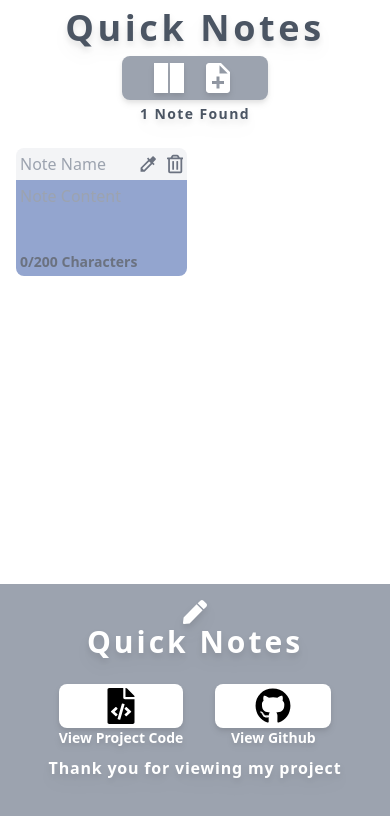
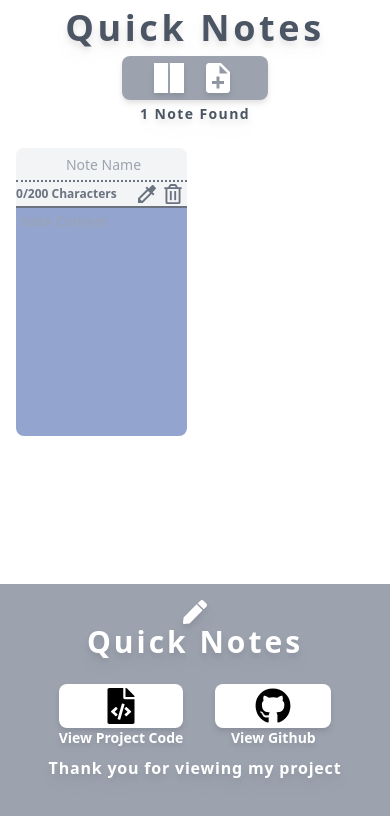
Before and after one commit to csutrick/Quick-Note, a React (Create React App) app: page / in a window 390 px wide. Both pictures are taken after a click on the button 218 px from the left and 78 px from the top of the page. Shown: the top 816 px of the page. Built offline with nearby package versions, Linux system fonts and the light colour scheme.

Commit message:
Added styles, made notes responsive

```diff
--- a/src/App.js
+++ b/src/App.js
@@ -23,8 +23,8 @@ function App() {
       {/* Note Container */}
       <div className='w-full flex flex-col justify-center items-center'>
         {allNotes.length === 0 ? ( // If theres notes or not
-            <div className=''>
-              <p className='bg-blue-300 text-2xl font-bold'>No Notes</p>
+            <div className='h-40 flex flex-col justify-center items-center'>
+              <p className='text-2xl font-bold'>No Notes Found</p>
             </div>
           ) : (
             <div className={`w-full grid ${columnNumber} grid-flow-row auto-rows-auto gap-4 p-4`}>
--- a/src/components/Note/ColorSwatches.js
+++ b/src/components/Note/ColorSwatches.js
@@ -11,14 +11,14 @@ const ColorSwatches = ({ handleColorButton, noteColor, setNoteColor }) => {
     }
 
     return (
-        <div className='relative bg-gray-100 flex flex-col justify-center items-center min-h-32 rounded-lg p-2'>
+        <div className='relative bg-gray-100 flex flex-col justify-center items-center h-72 sm:h-60 md:h-52 lg:h-36 rounded-lg p-2'>
             <h2 className='underline text-gray-500 text-xl font-bold'>Select Color:</h2>
             {/* Color swatches */}
             <div className='flex flex-row flex-wrap justify-evenly'>
                 {colorHexCodes.map((hexCode, index) => (
                     <div key={index} onClick={() => swatchClick(hexCode)}
                     className={`h-8 w-8 mx-2 my-1 rounded-md ${noteColor === hexCode ? 'border-gray-500 border-4 active:border-0' : ''}
-                    hover:scale-105 active:scale-110 transition-all duration-100 ease-in-out`}
+                    hover:scale-105 active:scale-110 drop-shadow-md hover:drop-shadow-lg transition-all duration-100 ease-in-out`}
                     style={{ backgroundColor: hexCode }}>
                     </div>
                 ))}
--- a/src/components/Note/characterCounter.js
+++ b/src/components/Note/characterCounter.js
@@ -1,12 +1,12 @@
 import React from "react";
 
-const CharacterCounter = ({ noteContent }) => {
+const CharacterCounter = ({ noteContent, noteColor }) => {
     const characterCount = noteContent.length;
     const textColor = characterCount >= 200 ? 'text-red-500' : 'text-gray-500';
 
     return (
-        <div className='absolute bottom-0 left-0 flex flex-row flex-nowrap items-center justify-center'>
-            <p className={`font-bold text-sm pb-1 pl-1 ${textColor}`}>
+        <div className='flex ml-0 lg:mr-1 flex-row flex-nowrap items-center justify-center'>
+            <p className={`font-bold text-xs whitespace-nowrap ${textColor}`}>
                 {characterCount}/200 Characters
             </p>
         </div>
--- a/src/components/Note/index.js
+++ b/src/components/Note/index.js
@@ -73,25 +73,29 @@ const Note = ({ note, setAllNotes }) => {
         <div className=''>
             {!isColorPickerOpen ? (
                 // Actual User Note
-                <div className='relative flex flex-col h-32'>
+                <div className='flex flex-col h-72 sm:h-60 md:h-52 lg:h-36'>
                     {/* NOTE title */}
-                    <div className='w-full flex flex-row flex-nowrap items-center rounded-t-lg bg-gray-100'>
+                    <div className='w-full flex flex-row flex-wrap lg:flex-nowrap items-center rounded-t-lg bg-gray-100
+                    border-b-2 border-gray-500'>
                         <input type="text" placeholder="Note Name"
                         value={noteTitle} onChange={handleTitleChange}
-                        className='w-full h-8 rounded-tl-lg pl-1 bg-transparent outline-none'/>
-                        <IoMdColorFilter onClick={handleColorButton}
-                        className='mx-1 text-3xl text-gray-500 hover:text-black hover:scale-110 active:scale-125
-                        transition-all duration-150 ease-in-out'/>
-                        <FaRegTrashAlt onClick={handleDeleteButton}
-                        className='mx-1 text-2xl text-gray-500 hover:text-red-500 hover:scale-110 active:scale-125
-                        transition-all duration-150 ease-in-out'/>
+                        className='w-full h-8 rounded-tl-lg pl-1 bg-transparent text-sm sm:text-base outline-none justify-self-start text-center lg:text-left'/>
+                        <div className='w-full lg:w-min flex flex-row flex-nowrap items-center justify-between border-dotted border-gray-500 border-t-2 lg:border-t-0'>
+                            <CharacterCounter noteContent={noteContent}/>
+                            <div className='flex flex-row items-center justify-center flex-nowrap mr-1'>
+                                <IoMdColorFilter onClick={handleColorButton}
+                                className='mr-0 sm:mr-1 text-2xl sm:text-3xl text-gray-500 hover:text-black hover:scale-110 active:scale-125
+                                transition-all duration-150 ease-in-out'/>
+                                <FaRegTrashAlt onClick={handleDeleteButton}
+                                className='ml-1 text-xl sm:text-2xl text-gray-500 hover:text-red-500 hover:scale-110 active:scale-125
+                                transition-all duration-150 ease-in-out'/>
+                            </div>
+                        </div>
                     </div>
                     {/* NOTE content */}
                     <textarea type="text" placeholder="Note Content"
                     value={noteContent} onChange={handleContentChange} style={{ backgroundColor: noteColor }}
-                    className='resize-none w-full h-full p-1 rounded-b-lg outline-none'/>
-                    {/* NOTE character counter */}
-                    <CharacterCounter noteContent={noteContent} />
+                    className='resize-none w-full h-full p-1 rounded-b-lg outline-none text-sm sm:text-base'/>
                 </div>
             ) : (
                 // Color picker for note color
```
